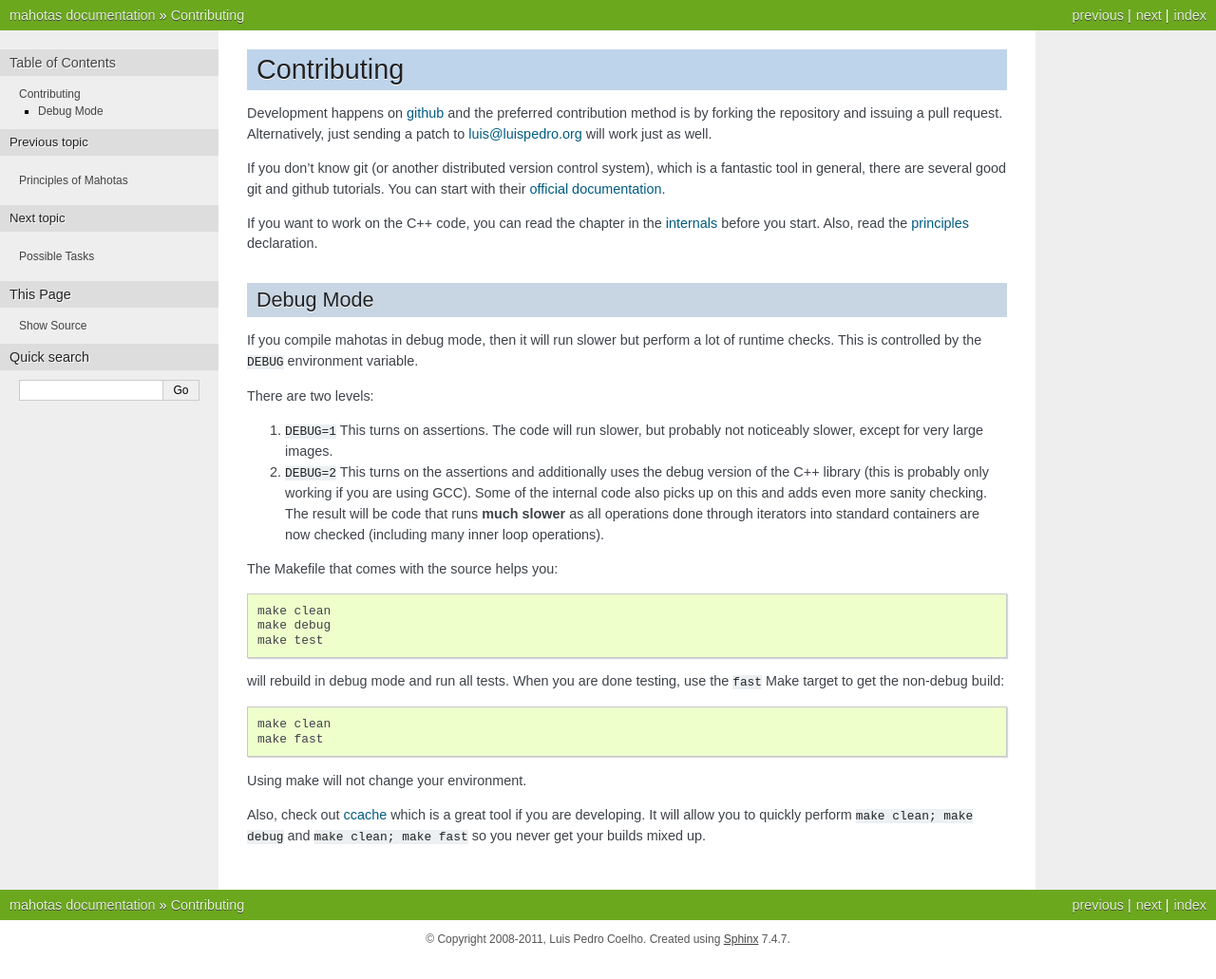
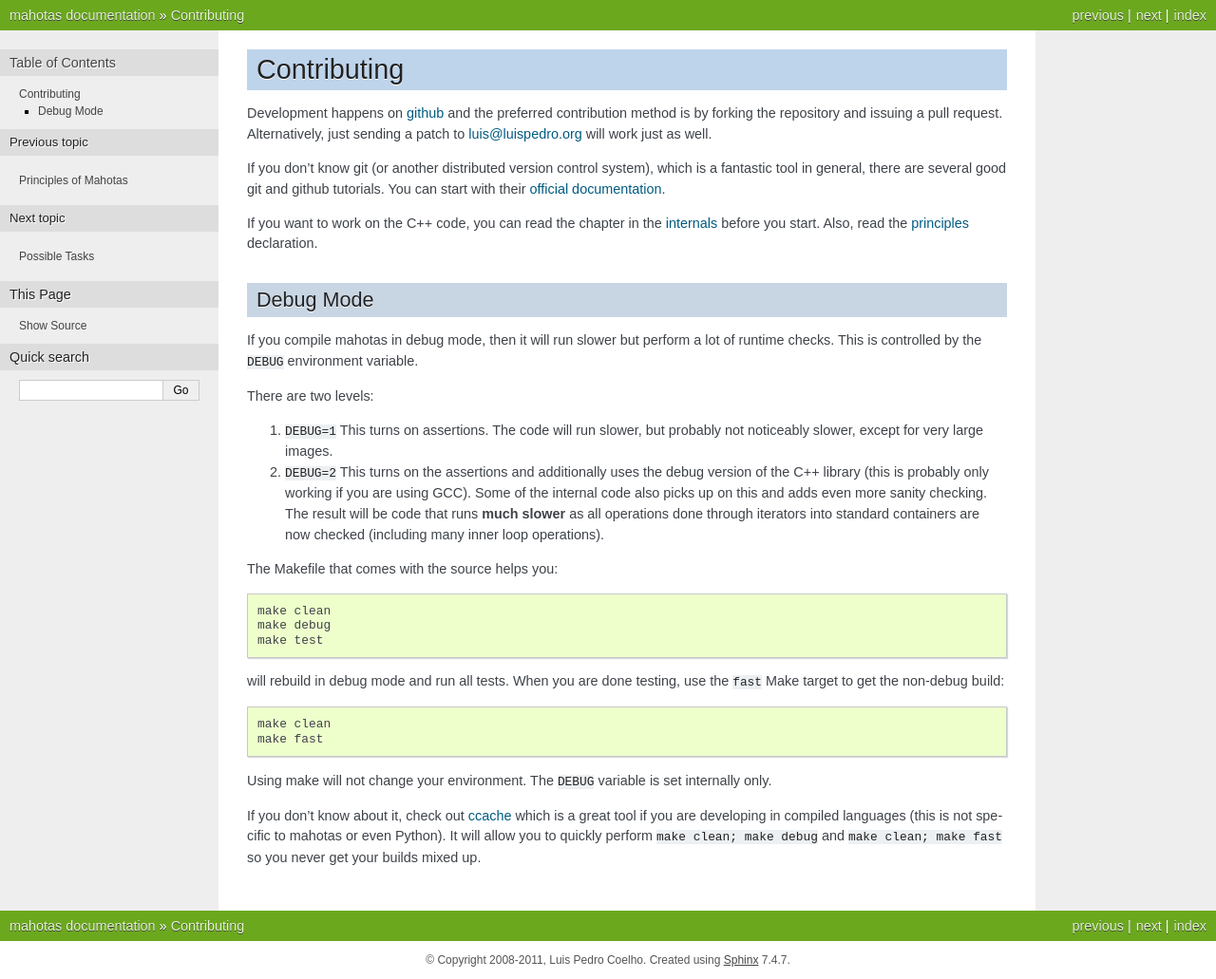
Before and after one commit to luispedro/mahotas, a Sphinx documentation site: the page built from docs/source/contributing.rst, in a window 1280 px wide. Shown: the whole page at 95% size. Built offline with Sphinx 7.4.7, drawn with Linux system fonts in a browser that asks for light colours; formulas are drawn with MathJax 3; the version number could not be read and is left out; before the commit the page ends 1009 px from its top, so only the background shows below that.

Commit message:
DOC Read through & improve docs

```diff
--- a/docs/source/contributing.rst
+++ b/docs/source/contributing.rst
@@ -44,8 +44,11 @@ the ``fast`` Make target to get the non-debug build::
     make clean
     make fast
 
-Using make will not change your environment.
+Using make will not change your environment. The ``DEBUG`` variable is set
+internally only.
 
-Also, check out `ccache <http://ccache.samba.org/>`__ which is a great tool if
-you are developing. It will allow you to quickly perform ``make clean; make
-debug`` and ``make clean; make fast`` so you never get your builds mixed up.
+If you don't know about it, check out `ccache <http://ccache.samba.org/>`__
+which is a great tool if you are developing in compiled languages (this is not
+specific to mahotas or even Python). It will allow you to quickly perform
+``make clean; make debug`` and ``make clean; make fast`` so you never get your
+builds mixed up.
```
Also changed, not shown: docs/source/labeled.rst (+8 -8 lines), docs/source/morphology.rst (+8 -0 lines).
